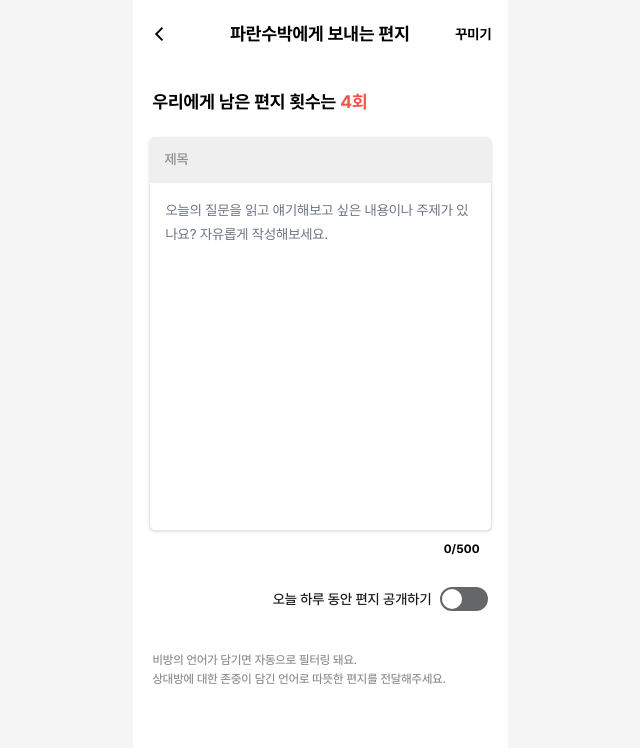
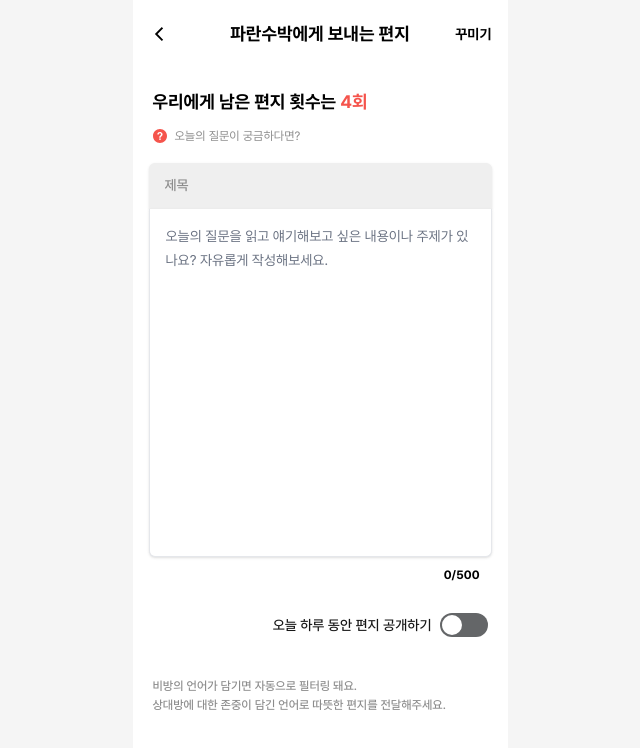
Before and after one commit to soksak-letter/soksak-Front, a React (Vite) app: page /letter/other-draft in a window 1280 px wide. Shown: the top 748 px of the page, without its empty margins (320-960 px from the left). Built offline with nearby package versions, Linux system fonts and the light colour scheme.

Commit message:
[#22] feature : 목데이터(dailyQuestion) 생성, 질문 보이기

```diff
--- a/src/pages/letter/OtherDraftPage.tsx
+++ b/src/pages/letter/OtherDraftPage.tsx
@@ -1,7 +1,8 @@
 import BackHeader from '@/components/common/headers/BackHeader';
 import ToggleSwitch from '@/components/common/ToggleSwitch';
 import LetterTextBox from '@/components/LetterTextBox';
-import { useMemo, useRef, useState } from 'react';
+import { useState } from 'react';
+import Question from '@/assets/icons/Question.svg?react';
 
 const OtherDraftPage = () => {
   const [letter, setLetter] = useState({
@@ -9,10 +10,12 @@ const OtherDraftPage = () => {
     content: '',
   });
   const [isPublic, setIsPublic] = useState(false);
+  const [isClicked, setIsClicked] = useState(false);
 
   // mock data
   const nickname = '파란수박';
   const letterLeft = '4';
+  const dailyQuestion = '당신의 인생에 큰 영감을 주는 사람은 누구인가요?';
 
   return (
     <div className='flex flex-col'>
@@ -22,6 +25,31 @@ const OtherDraftPage = () => {
           <span className='text-black'>우리에게 남은 편지 횟수는 </span>
           <span className='text-[var(--color-primary-500)]'>{letterLeft}회</span>
         </div>
+        <div className='flex items-center gap-2'>
+          <button
+            type='button'
+            className='flex items-center w-[14px] h-[14px]'
+            onClick={() => setIsClicked((v) => !v)}
+          >
+            <Question />
+          </button>
+          <span className='text-[12px] text-[var(--color-text-assistive)]'>
+            오늘의 질문이 궁금하다면?
+          </span>
+        </div>
+        {isClicked && (
+          <div className='flex flex-col items-start -ml-2 -mt-1'>
+            {/* 꼬리 */}
+            <div className='ml-[9px] h-0 w-0 border-x-[6px] border-x-transparent border-b-[8px] border-b-[#E5E6E6]' />
+            {/* 본문 */}
+            <div
+              className='max-w-[340px] rounded-[10px] bg-[#E5E6E6] px-3 py-2
+                      text-[12px] font-medium leading-[160%] text-[var(--color-text-normal)] shadow-sm'
+            >
+              {dailyQuestion}
+            </div>
+          </div>
+        )}
       </div>
       <div className='px-4'>
         <LetterTextBox value={letter} onChange={setLetter} className='w-[343px] h-[394px]' />
```
Also changed, not shown: src/assets/icons/Question.svg (added).
